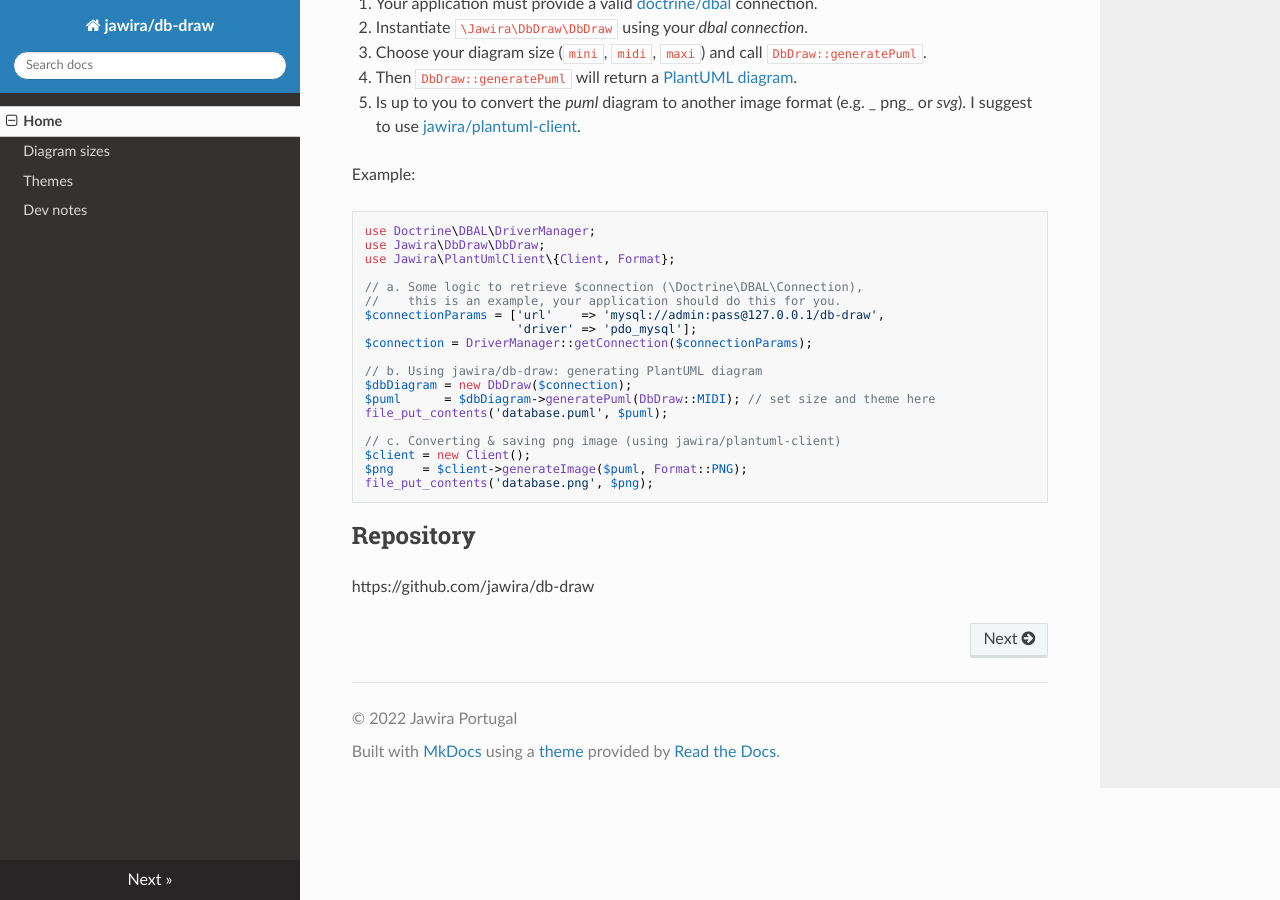
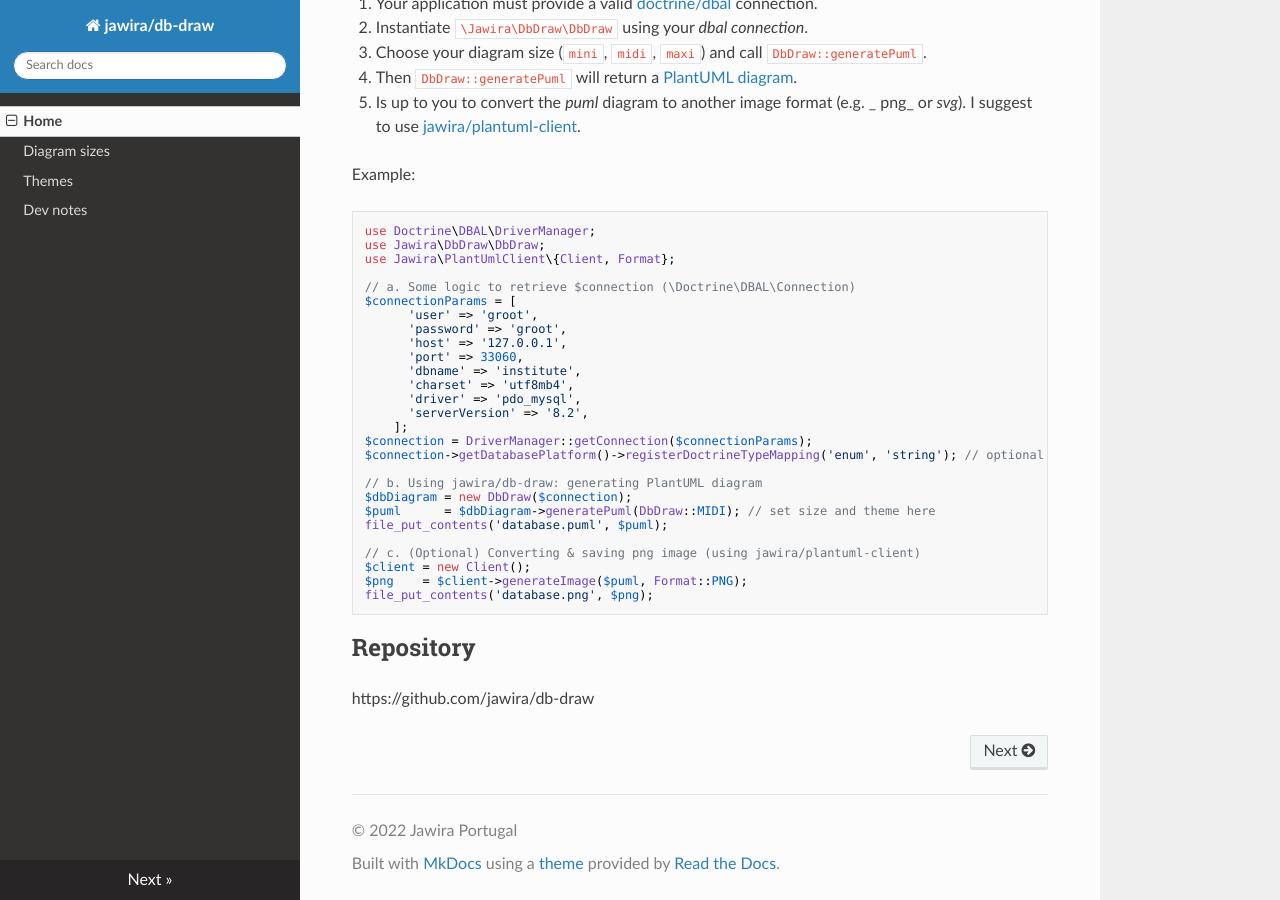
Before and after one commit to jawira/db-draw, an MkDocs documentation site: the page built from docs/index.md, in a window 1280 px wide and 900 px high, scrolled down 1176 px. Built offline with MkDocs 1.6.1, drawn with Linux system fonts in a browser that asks for light colours; nearby versions of some CDN libraries.

Commit message:
docs: Update example in README file
closes #22

```diff
--- a/docs/index.md
+++ b/docs/index.md
@@ -39,18 +39,26 @@ use Doctrine\DBAL\DriverManager;
 use Jawira\DbDraw\DbDraw;
 use Jawira\PlantUmlClient\{Client, Format};
 
-// a. Some logic to retrieve $connection (\Doctrine\DBAL\Connection),
-//    this is an example, your application should do this for you.
-$connectionParams = ['url'    => 'mysql://admin:pass@127.0.0.1/db-draw',
-                     'driver' => 'pdo_mysql'];
+// a. Some logic to retrieve $connection (\Doctrine\DBAL\Connection)
+$connectionParams = [
+      'user' => 'groot',
+      'password' => 'groot',
+      'host' => '127.0.0.1',
+      'port' => 33060,
+      'dbname' => 'institute',
+      'charset' => 'utf8mb4',
+      'driver' => 'pdo_mysql',
+      'serverVersion' => '8.2',
+    ];
 $connection = DriverManager::getConnection($connectionParams);
+$connection->getDatabasePlatform()->registerDoctrineTypeMapping('enum', 'string'); // optional
 
 // b. Using jawira/db-draw: generating PlantUML diagram
 $dbDiagram = new DbDraw($connection);
 $puml      = $dbDiagram->generatePuml(DbDraw::MIDI); // set size and theme here
 file_put_contents('database.puml', $puml);
 
-// c. Converting & saving png image (using jawira/plantuml-client)
+// c. (Optional) Converting & saving png image (using jawira/plantuml-client)
 $client = new Client();
 $png    = $client->generateImage($puml, Format::PNG);
 file_put_contents('database.png', $png);
```
Also changed, not shown: build.xml (+1 -7 lines), composer.json (+1 -6 lines), docs/images/build.svg.
